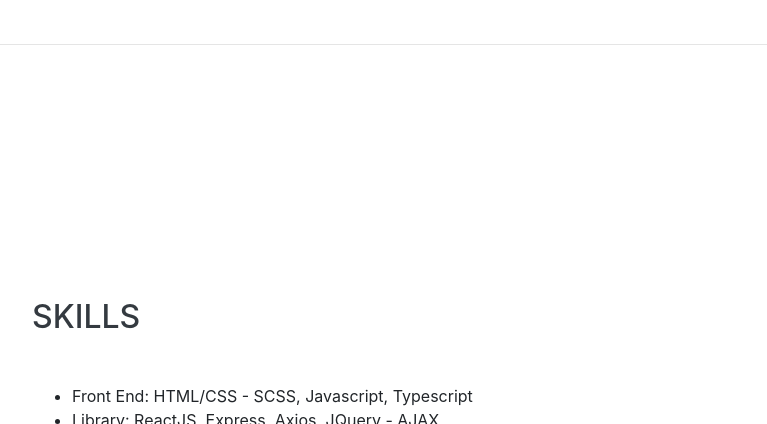
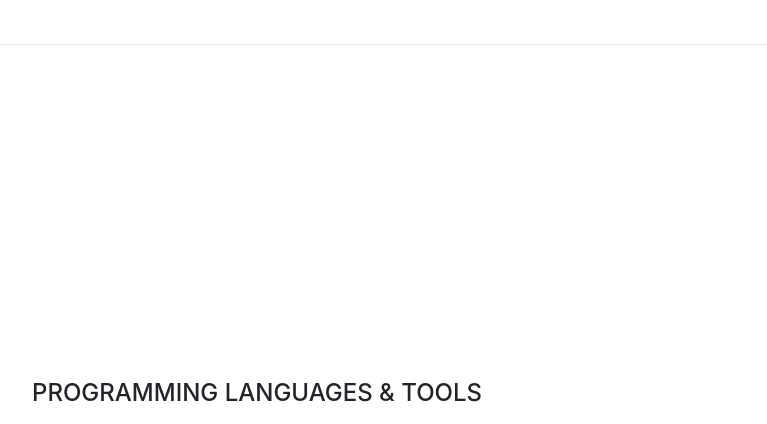
Before and after one commit to sherrynganguyen/sherrynganguyen.github.io, a website with bundled scripts: page index.html in a window 1280 px wide. Shown: the part 4111-4535 px from the top of the page, without its empty margins (288-1055 px from the left). Built offline with nearby package versions, Linux system fonts and the light colour scheme; a web font is replaced by a local one.

Commit message:
edit skills

```diff
--- a/index.html
+++ b/index.html
@@ -278,7 +278,7 @@
 
     <section class="resume-section p-3 p-lg-5 d-flex align-items-center" id="skills">
       <div class="w-100">
-        <h2 class="mb-5">Skills</h2>
+        <!-- <h2 class="mb-5">Skills</h2>
         <ul>
             <li>Front End: HTML/CSS - SCSS, Javascript, Typescript</li>
             <li>Library: ReactJS, Express, Axios, JQuery - AJAX</li>
@@ -288,8 +288,8 @@
             <li>Tools: Storybook, VSCode</li>
             <li>Other: Git, Responsive Design, CSS media queries, WebSocket, Heroku, CircleCI, Netlify</li>
             <li>Fluent in English and Vietnamese</li>
-        </ul>
-        <!-- <div class="subheading mb-3">Programming Languages &amp; Tools</div>
+        </ul> -->
+        <div class="subheading mb-3">Programming Languages &amp; Tools</div>
         <ul class="list-inline dev-icons">
           <li class="list-inline-item">
             <i class="fab fa-html5"></i>
@@ -312,7 +312,7 @@
           <li class="list-inline-item">
             <i class="fab fa-npm"></i>
           </li>
-        </ul> -->
+        </ul>
 
         <!-- <div class="subheading mb-3">Workflow</div>
         <ul class="fa-ul mb-0">
```
